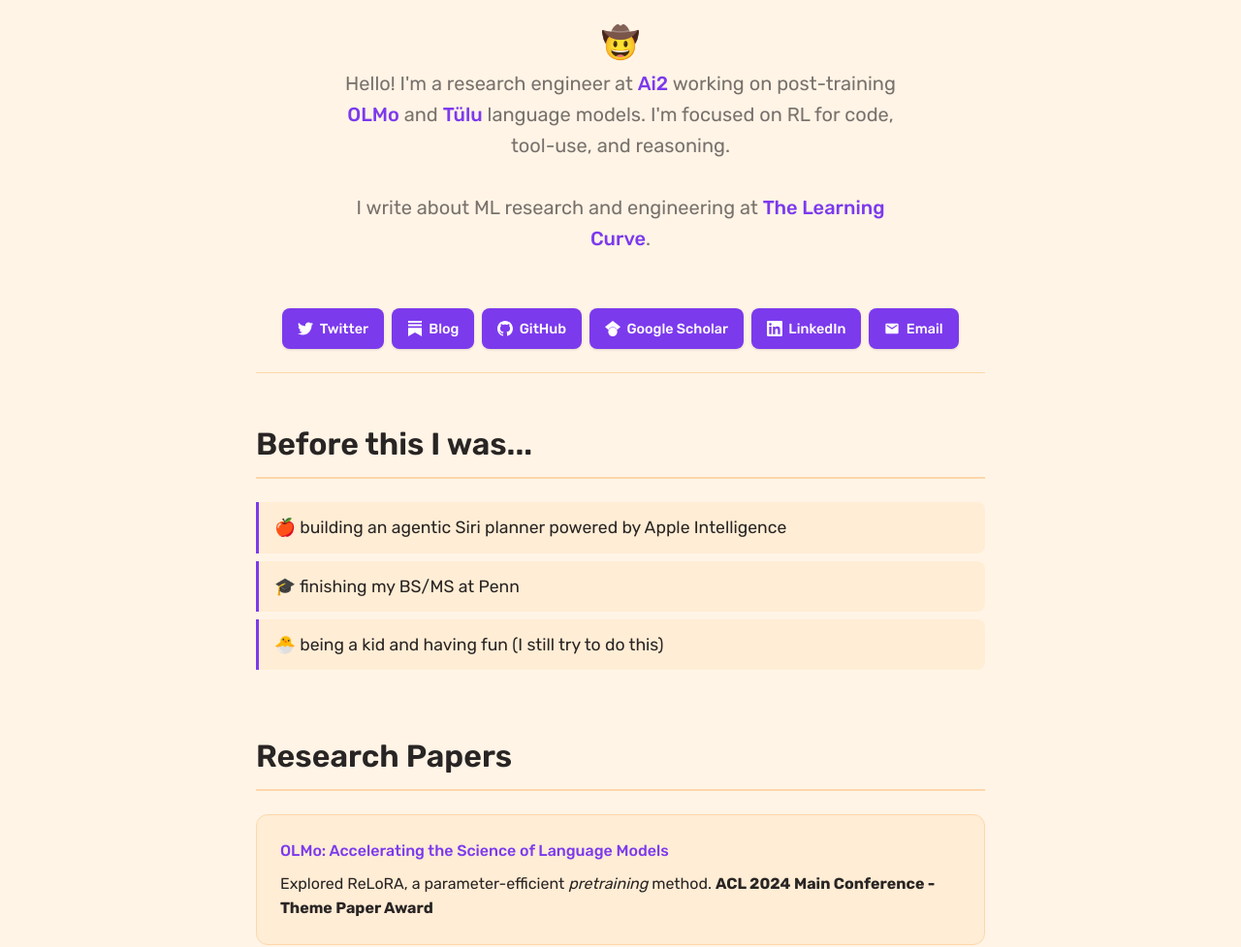
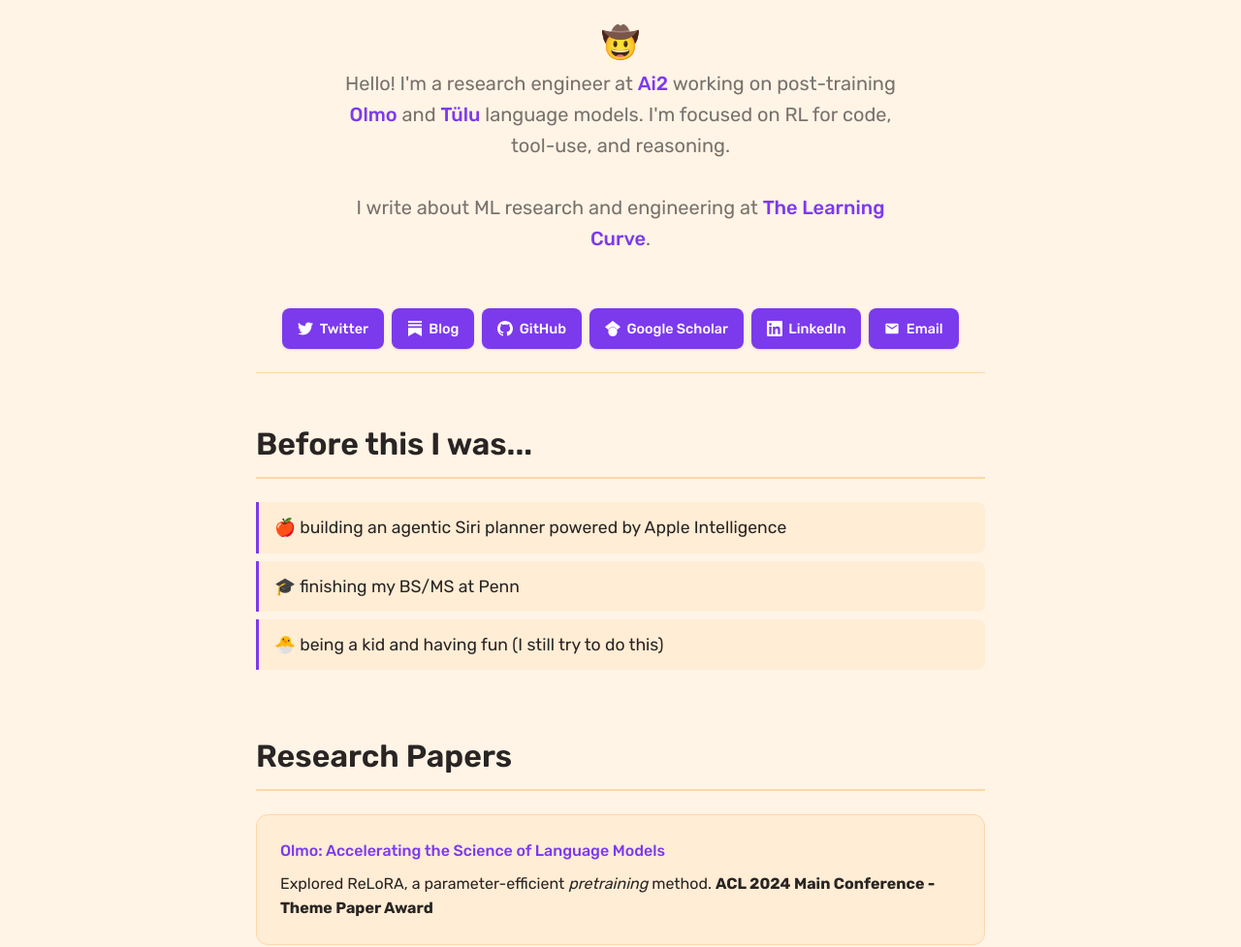
Before and after one commit to saurabh111233212/saurabh111233212.github.io, a Jekyll site: the page built from index.md, in a window 1280 px wide and 1400 px high. Shown: the part 408-1385 px from the top of the window at 97% size. Built offline with Jekyll 4.4.1, drawn with Linux system fonts in a browser that asks for light colours.

Commit message:
OLMo -> Olmo

```diff
--- a/_config.yml
+++ b/_config.yml
@@ -1,6 +1,6 @@
 # Site settings
 title: "Saurabh Shah - AI Research Engineer"
-description: "Saurabh Shah is a Research Engineer at Allen Institute for AI (Ai2) working on post-training OLMo and Tülu language models. Expert in machine learning, natural language processing, and AI research."
+description: "Saurabh Shah is a Research Engineer at Allen Institute for AI (Ai2) working on post-training Olmo and Tülu language models. Expert in machine learning, natural language processing, and AI research."
 url: "https://saurabhs.site"
 baseurl: ""
 
--- a/_layouts/default.html
+++ b/_layouts/default.html
@@ -8,7 +8,7 @@
     <title>{{ page.title | default: site.title }}</title>
     <meta name="description" content="{{ page.description | default: site.description }}">
     <meta name="author" content="Saurabh Shah">
-    <meta name="keywords" content="Saurabh Shah, AI research, machine learning, NLP, OLMo, Tülu, Allen Institute, Ai2, language models, artificial intelligence">
+    <meta name="keywords" content="Saurabh Shah, AI research, machine learning, NLP, Olmo, Tülu, Allen Institute, Ai2, language models, artificial intelligence">
     <link rel="canonical" href="{{ page.url | absolute_url }}">
 
     <!-- Open Graph / Facebook -->
--- a/index.md
+++ b/index.md
@@ -8,7 +8,7 @@
     <img src="/assets/headshot.png" alt="Saurabh Shah - AI Research Engineer" class="profile-image">
     <h1 class="profile-title"> <strong>Saurabh Shah</strong> </h1> <h1>🤠</h1>
     <p class="profile-subtitle">
-        Hello! I'm a research engineer at <a href="https://allenai.org/" target="_blank">Ai2</a> working on post-training <strong><a href="https://allenai.org/olmo" target="_blank">OLMo</a></strong> and <strong><a href="https://allenai.org/tulu" target="_blank">Tülu</a></strong> language models. I'm focused on RL for code, tool-use, and reasoning. <br> <br> I write about ML research and engineering at <a href="https://learnycurve.substack.com/" target="_blank">The Learning Curve</a>.
+        Hello! I'm a research engineer at <a href="https://allenai.org/" target="_blank">Ai2</a> working on post-training <strong><a href="https://allenai.org/olmo" target="_blank">Olmo</a></strong> and <strong><a href="https://allenai.org/tulu" target="_blank">Tülu</a></strong> language models. I'm focused on RL for code, tool-use, and reasoning. <br> <br> I write about ML research and engineering at <a href="https://learnycurve.substack.com/" target="_blank">The Learning Curve</a>.
     </p>
 </div>
 
@@ -64,7 +64,7 @@
     <h2 class="section-title">Research Papers</h2>
     <ul class="projects-list">
         <li>
-            <div class="project-title"><a href="https://arxiv.org/abs/2402.00838" target="_blank">OLMo: Accelerating the Science of Language Models</a></div>
+            <div class="project-title"><a href="https://arxiv.org/abs/2402.00838" target="_blank">Olmo: Accelerating the Science of Language Models</a></div>
             <p>Explored ReLoRA, a parameter-efficient <em>pretraining</em> method. <strong>ACL 2024 Main Conference - Theme Paper Award</strong></p>
         </li>
         <li>
```
